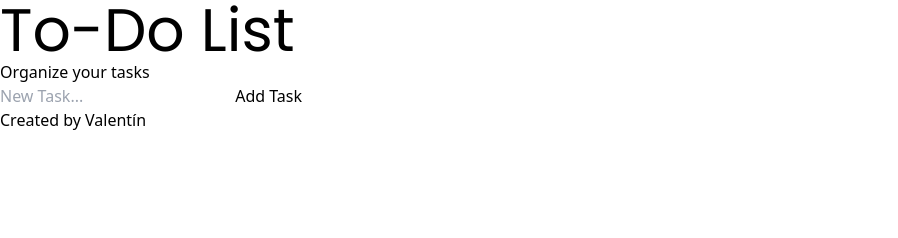
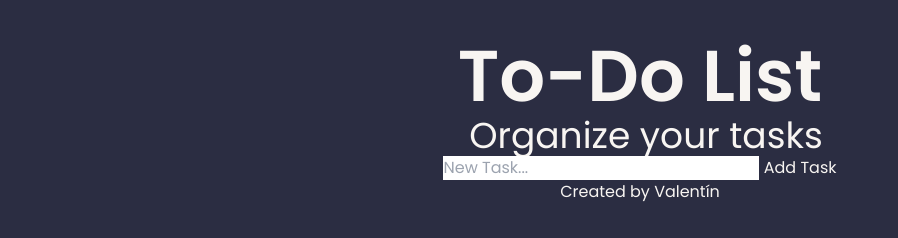
Before and after one commit to valentyyyyn/todoList, a website: page src/index.html in a window 1280 px wide. Shown: the whole page, without its empty margins (0-898 px from the left). Drawn offline with Linux system fonts and the light colour scheme; a web font is replaced by a local one.

Commit message:
add styles for header

```diff
--- a/src/index.html
+++ b/src/index.html
@@ -14,11 +14,11 @@
     <link href="./output.css" rel="stylesheet">
     <title>To-Do App</title>
 </head>
-<body>
+<body class="flex flex-col items-center justify-center font-poppins bg-[#2B2D42] text-[#f8f5f2]">
     <!--welcome section-->
-    <header id="welcome_header">
-        <h1 class="font-poppins text-6xl">To-Do List</h1>
-        <h2>Organize your tasks</h2>
+    <header id="welcome_header" class="flex flex-col items-center justify-center mt-10">
+        <h1 class="text-7xl font-semibold">To-Do List</h1>
+        <h2 class="text-4xl ml-3 mt-1">Organize your tasks</h2>
     </header>
     <!--tasks section-->
     <main>
```
Also changed, not shown: src/output.css.
